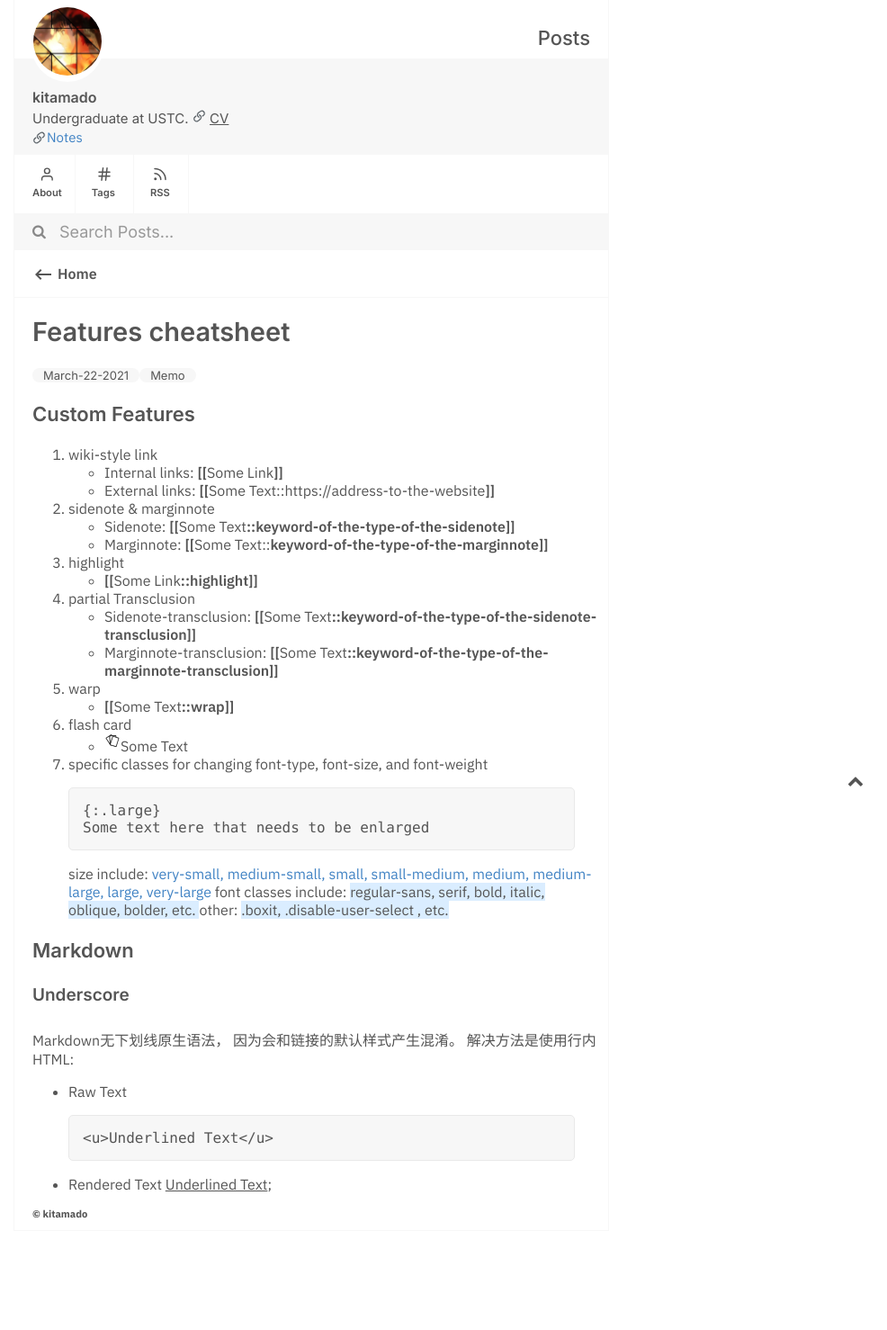
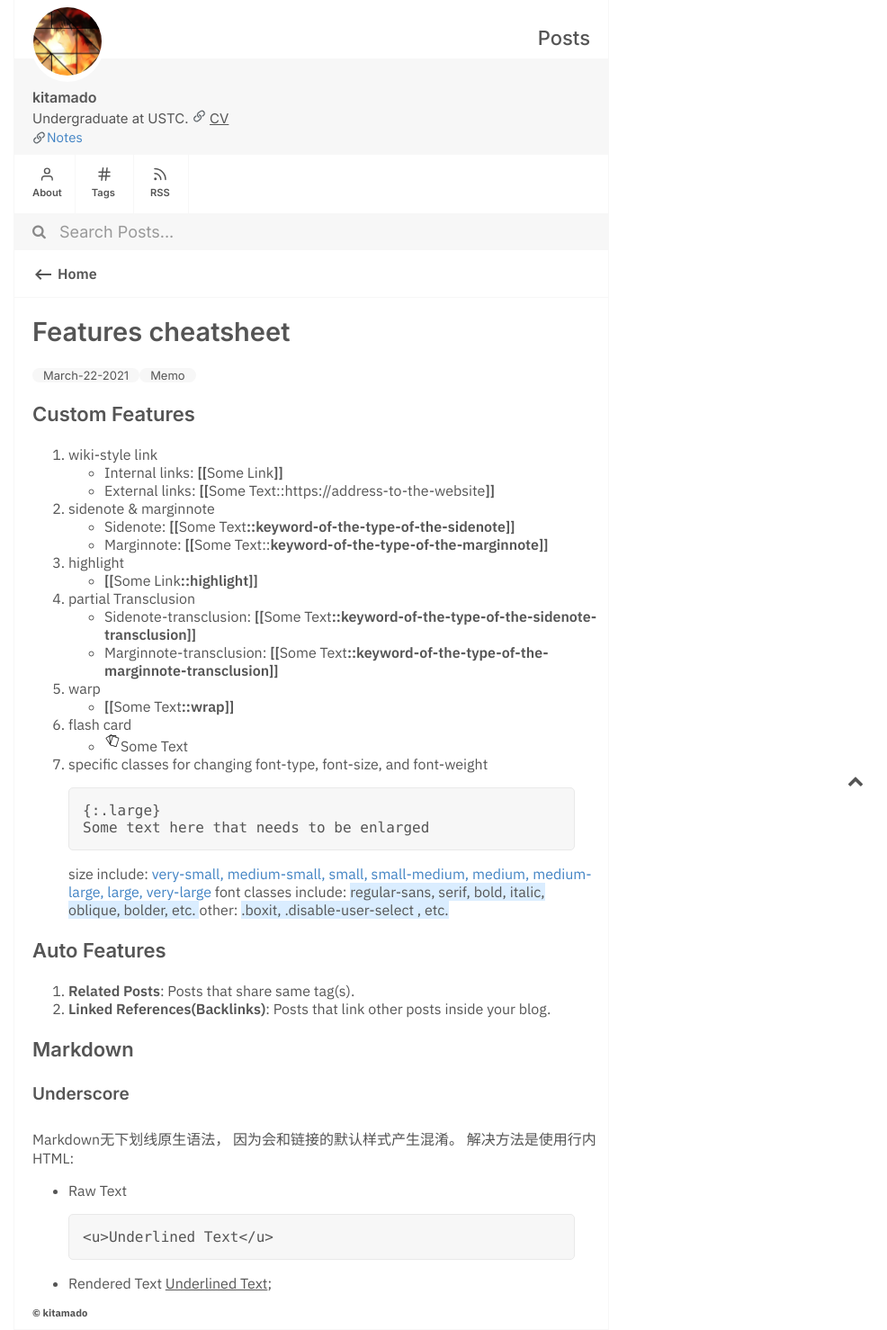
Before and after one commit to kitamado/kitamado.github.io, a Jekyll site: the page built from _posts/2021-03-22-Features-cheatsheet.md, in a window 1280 px wide. Shown: the whole page at 90% size, without its empty margins (294-1280 px from the left). Built offline with Jekyll 4.4.1, drawn with Linux system fonts in a browser that asks for light colours; before the commit the page ends 1368 px from its top, so only the background shows below that.

Commit message:
tag change

```diff
--- a/_posts/2021-03-22-Features-cheatsheet.md
+++ b/_posts/2021-03-22-Features-cheatsheet.md
@@ -27,7 +27,9 @@ tags: Memo
    font classes include: [[regular-sans, serif, bold, italic, oblique, bolder, etc. ::highlight]]
    other: [[.boxit, .disable-user-select , etc.::highlight]]
 
-
+### Auto Features
+1. **Related Posts**: Posts that share same tag(s).
+2. **Linked References(Backlinks)**: Posts that link other posts inside your blog.
 
 ### Markdown
 #### Underscore
```
Also changed, not shown: _posts/2021-03-21-Test-my-own-post.md (+0 -1 lines).
